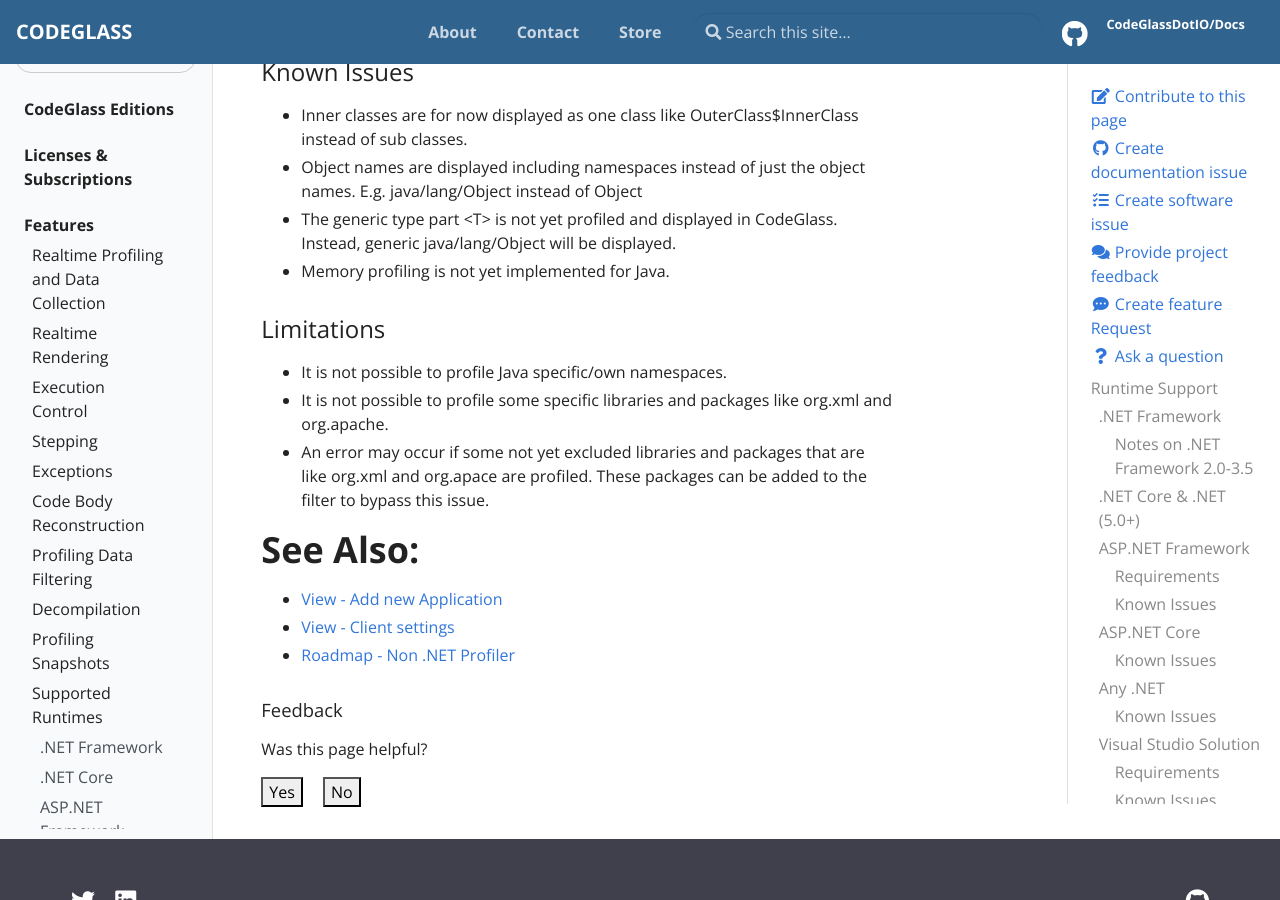
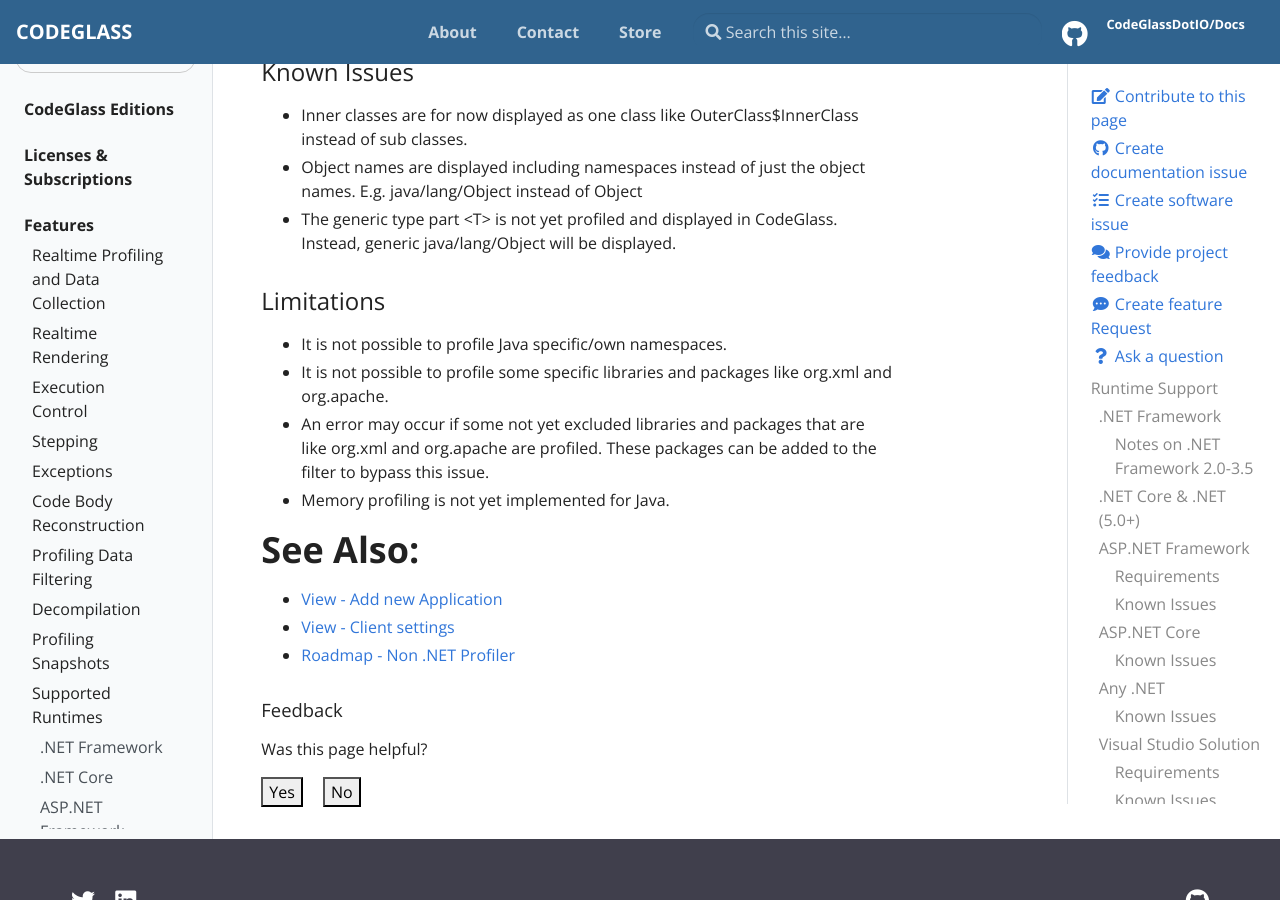
Before and after one commit to CodeGlassDotIO/Docs, a Jekyll site: the page built from _docs/features/supportedruntimes.md, in a window 1280 px wide and 900 px high, scrolled down 8920 px. Built offline with Jekyll 4.4.1, drawn with Linux system fonts in a browser that asks for light colours.

Commit message:
Minimal changes for java docs

```diff
--- a/_docs/features/supportedruntimes.md
+++ b/_docs/features/supportedruntimes.md
@@ -196,12 +196,12 @@ The Java runtime allows you to profile your Java applications. You can profile .
 - Inner classes are for now displayed as one class like OuterClass$InnerClass instead of sub classes.
 - Object names are displayed including namespaces instead of just the object names. E.g. java/lang/Object instead of Object
 - The generic type part \<T> is not yet profiled and displayed in CodeGlass. Instead, generic java/lang/Object will be displayed.
-- Memory profiling is not yet implemented for Java.
 
 ### Limitations
 - It is not possible to profile Java specific/own namespaces.
 - It is not possible to profile some specific libraries and packages like org.xml and org.apache.
-- An error may occur if some not yet excluded libraries and packages that are like org.xml and org.apace are profiled. These packages can be added to the filter to bypass this issue.
+- An error may occur if some not yet excluded libraries and packages that are like org.xml and org.apache are profiled. These packages can be added to the filter to bypass this issue.
+- Memory profiling is not yet implemented for Java.
 
 # See Also:
  - [View - Add new Application](../views/mainwindow/newapplication.md)
```
